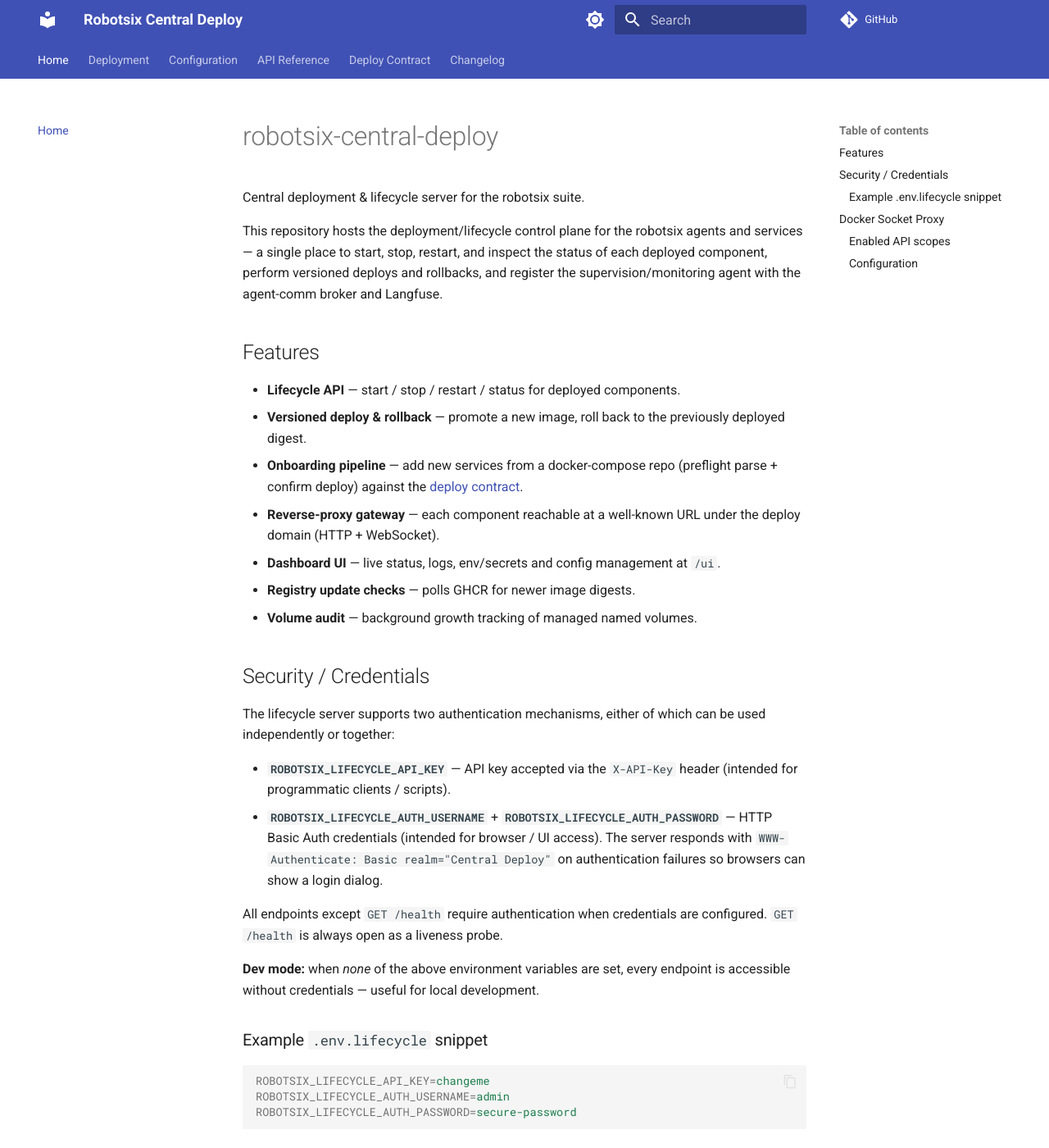
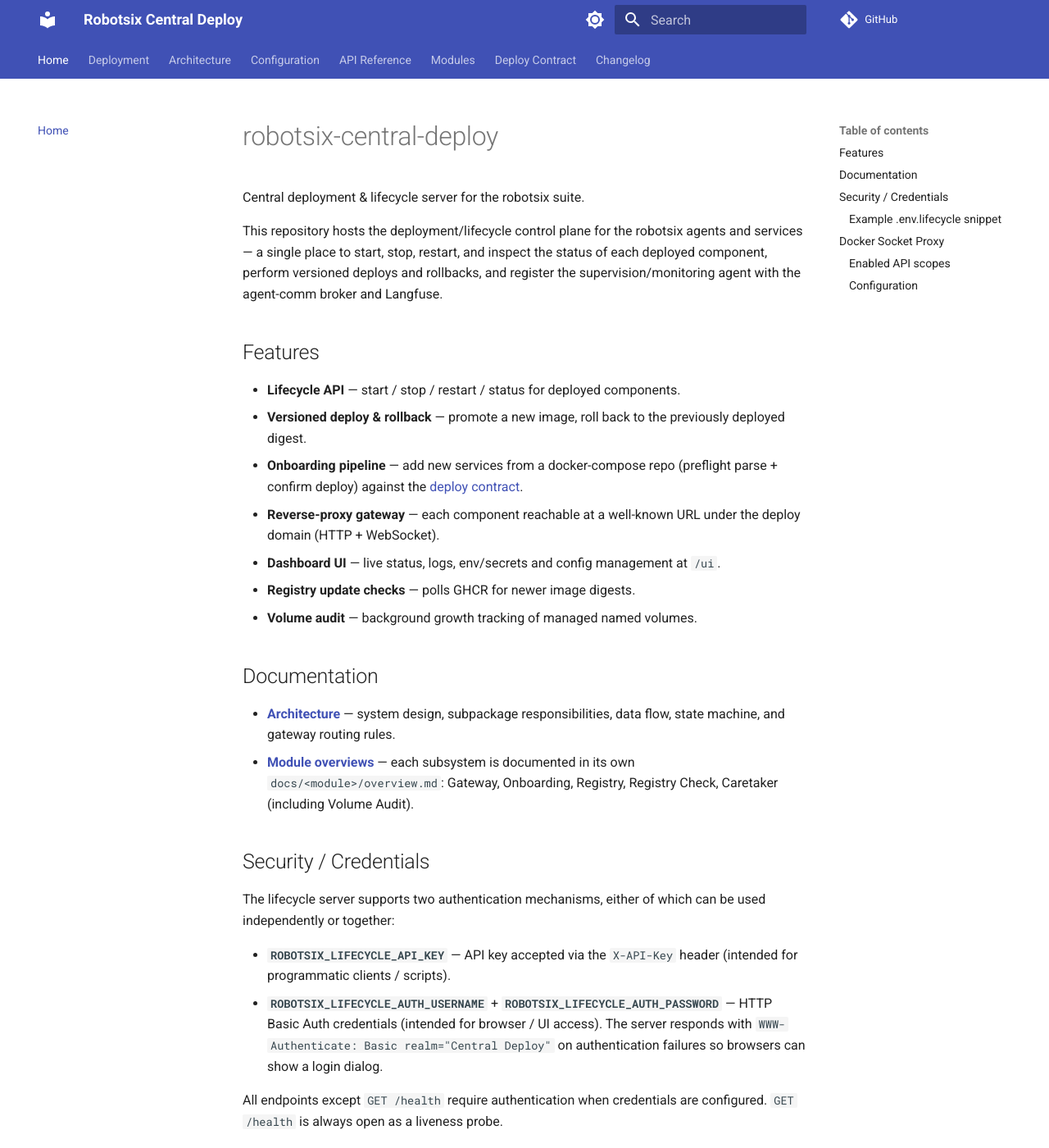
Before and after one commit to damien-robotsix/robotsix-central-deploy, an MkDocs documentation site: the page built from docs/index.md, in a window 1280 px wide and 1400 px high. Shown: the whole window at 82% size. Built offline with MkDocs 1.6.1 and Material for MkDocs 9.7.7, drawn with Linux system fonts in a browser that asks for light colours; comment, search, counter and statistics services are not loaded.

Commit message:
mill: Boilerplate: Documentation gap/staleness triage response (20260720T210047Z-boilerplate-documentation-gap-staleness-0763) (#542)
* mill: Boilerplate: Documentation gap/staleness triage response (20260720T210047Z-boilerplate-documentation-gap-staleness-0763)

* ci: auto-fix missing trailing newline in changelog entry

---------

Co-authored-by: robotsix-mill <mill@robotsix.local>

```diff
--- a/docs/index.md
+++ b/docs/index.md
@@ -22,6 +22,14 @@ Langfuse.
   `/ui`.
 - **Registry update checks** — polls GHCR for newer image digests.
 - **Volume audit** — background growth tracking of managed named volumes.
+
+## Documentation
+
+- **[Architecture](ARCHITECTURE.md)** — system design, subpackage responsibilities,
+  data flow, state machine, and gateway routing rules.
+- **[Module overviews](#)** — each subsystem is documented in its own
+  `docs/<module>/overview.md`: Gateway, Onboarding, Registry, Registry Check,
+  Caretaker (including Volume Audit).
 
 ## Security / Credentials
 
--- a/mkdocs.yml
+++ b/mkdocs.yml
@@ -63,7 +63,14 @@ markdown_extensions:
 nav:
   - Home: index.md
   - Deployment: deployment.md
+  - Architecture: ARCHITECTURE.md
   - Configuration: lifecycle/configuration.md
   - API Reference: lifecycle/api.md
+  - Modules:
+      - Gateway: gateway/overview.md
+      - Onboarding: onboard/overview.md
+      - Registry: registry/overview.md
+      - Registry Check: registry_check/overview.md
+      - Caretaker: caretaker/overview.md
   - Deploy Contract: ui/DEPLOY_CONTRACT.md
   - Changelog: changelog.md
```
Also changed, not shown: CHANGELOG.md (+1 -0 lines), changelog.d/20260720T210047Z-boilerplate-documentation-gap-staleness-0763.misc.md (added, +1 -0 lines).
